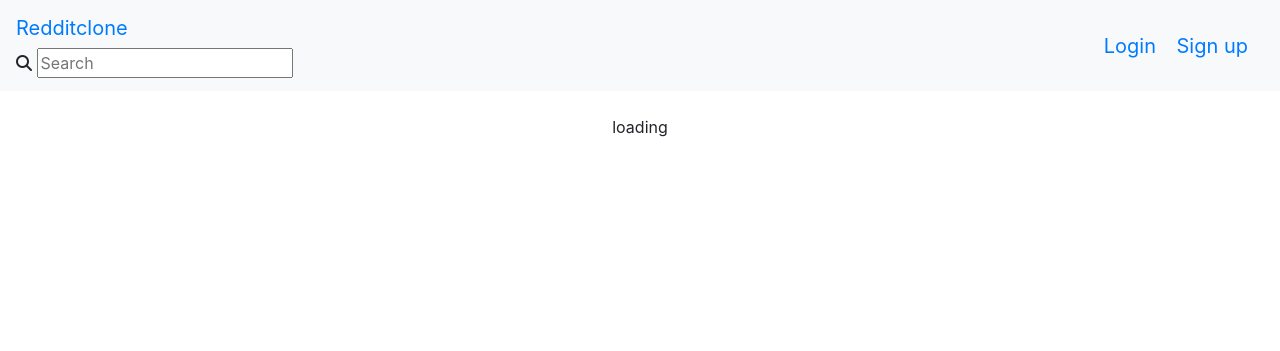
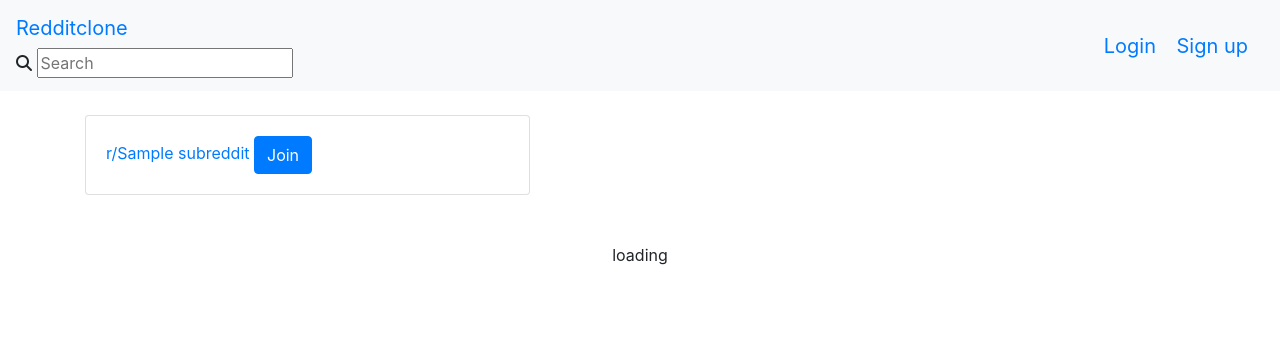
Before and after one commit to pchabanne/redditclone, a Symfony app: template templates/search/search.html.twig in a window 1280 px wide. Shown: the top 351 px of the page. Run offline with Twig, Linux system fonts and the light colour scheme; the template is opened without the code that fills it: most values are stand-ins (such as "Sample title", 1, 10 or a date in 2020); style sheets or scripts are compiled from the project's sources; some libraries are stand-ins or nearby versions.

Commit message:
feat: improve search (display some subreddits)

```diff
--- a/assets/js/ajaxGetPosts.js
+++ b/assets/js/ajaxGetPosts.js
@@ -61,7 +61,7 @@ $(document).ready(function () {
                     $.each(response, function (key, value) {
                         var date = new Date(value['date']);
                         var newdate = formatDate(date);
-                        var div = $('.card').first().clone();
+                        var div = $('.post-card').first().clone();
                         div.find('.subreddit-title').html(value['subreddit']);
                         div.find('.subreddit-title').attr('href', '/r/' + value['subreddit']);
                         div.find('.username').html(value['user']);
--- a/src/Controller/SearchController.php
+++ b/src/Controller/SearchController.php
@@ -36,9 +36,11 @@ class SearchController extends AbstractController
     {
         $search = $request->query->get('search');
         $posts = $this->postRepository->search($search, self::FIRST, self::LIMIT);
+        $subreddits = $this->subredditRepository->search($search, 0, 3);
 
         return $this->render('search/search.html.twig', [
             'search' => $search,
+            'subreddits' =>$subreddits,
             'posts' => $posts,
         ]);
     }
--- a/templates/post/showPosts.html.twig
+++ b/templates/post/showPosts.html.twig
@@ -1,5 +1,5 @@
 {% for post in posts %}
-<div class="card col-md-10 mb-0">
+<div class="card col-md-10 mb-0 post-card">
     <div class="card-body">
         <div class="row">
             <div class="d-flex">
--- a/templates/search/search.html.twig
+++ b/templates/search/search.html.twig
@@ -3,6 +3,11 @@
 {% block title %}Hello SearchController!{% endblock %}
 
 {% block body %}
+{% if app.user == null %}
+{% set isUserActive = false %}
+{% else %}
+{% set isUserActive = true %}
+{% endif %}
 {% if app.user %}
     <input id="token" type="hidden" data-token="{{ csrf_token(app.user.id) }}">
 {% else %}
@@ -10,10 +15,23 @@
 {% endif %}
 <input id="page" type="hidden" data-page="searchpage" data-search="{{search}}">
 
-<style>
-    .example-wrapper { margin: 1em auto; max-width: 800px; width: 95%; font: 18px/1.5 sans-serif; }
-    .example-wrapper code { background: #F5F5F5; padding: 2px 6px; }
-</style>
+<div class="row mb-5">
+<div class="col-md-5">
+{% for subreddit in subreddits %}
+    <div class="card">
+        <div class="card-body">
+            <a href="{{path('subreddit', {'title': subreddit.title})}}">r/{{subreddit.title}}</span>
+            {% if isUserActive and app.user.isInSubreddit(subreddit) %}
+            <a class="btn btn-danger button-join" href="{{path('subreddit.join', {'id':subreddit.id})}}">Unjoin</a>
+        {% else %}
+            <a class="btn btn-primary button-join" href="{{path('subreddit.join', {'id':subreddit.id})}}">Join</a>
+        {% endif %}
+        </div>
+    </div>
+{% endfor %}
+</div>
+</div>
+
 
 {% include "post/showPosts.html.twig" %}
 
```
Also changed, not shown: migrations/Version20210126150357.php (added, +31 -0 lines), src/Entity/Subreddit.php (+20 -0 lines), src/Repository/SubredditRepository.php (+11 -0 lines).
